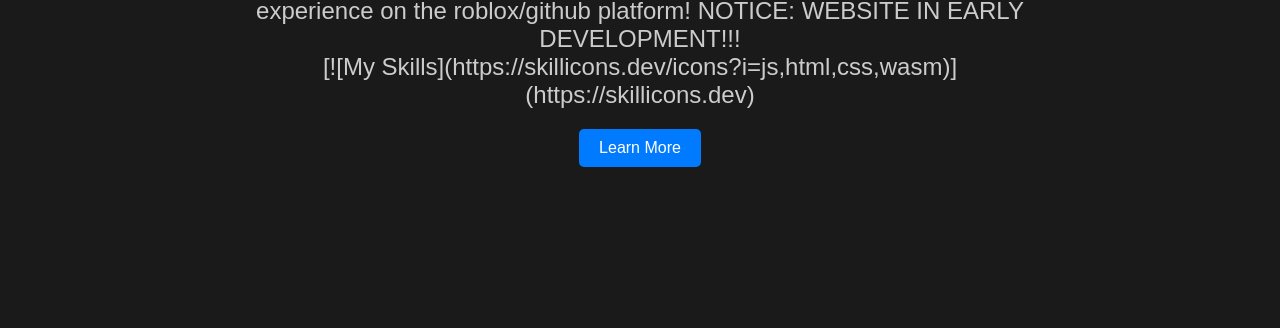
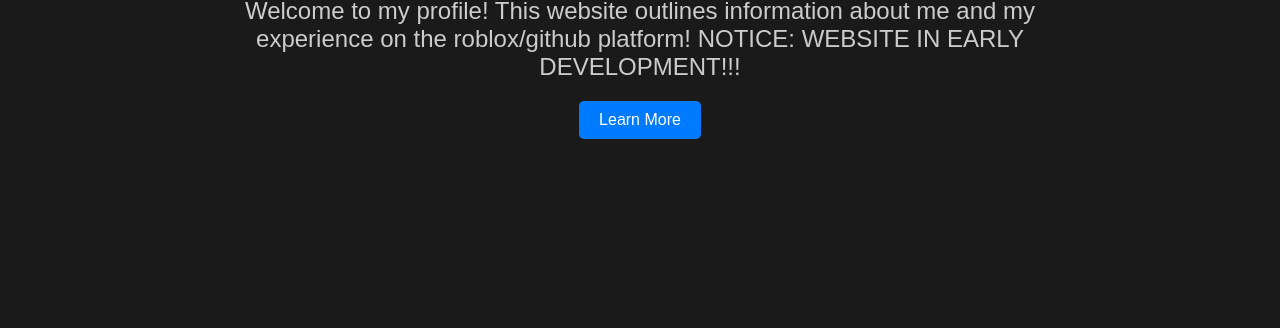
Before and after one commit to Catboy522onroblox/Catboy522onroblox.github.io, a plain HTML site: page index.html in a window 1280 px wide. Shown: the part 472-800 px from the top of the page. Drawn offline with Linux system fonts and the light colour scheme.

Commit message:
Update index.html

```diff
--- a/index.html
+++ b/index.html
@@ -22,7 +22,6 @@
             <h1>Catboy522's Profile</h1>
             <p>Welcome to my profile! This website outlines information about me and my experience on the roblox/github platform!
             NOTICE: WEBSITE IN EARLY DEVELOPMENT!!!</p>
-            <p>[![My Skills](https://skillicons.dev/icons?i=js,html,css,wasm)](https://skillicons.dev)</p>
             <a href="#">Learn More</a>
         </div>
         <div class="circle"></div>
```
